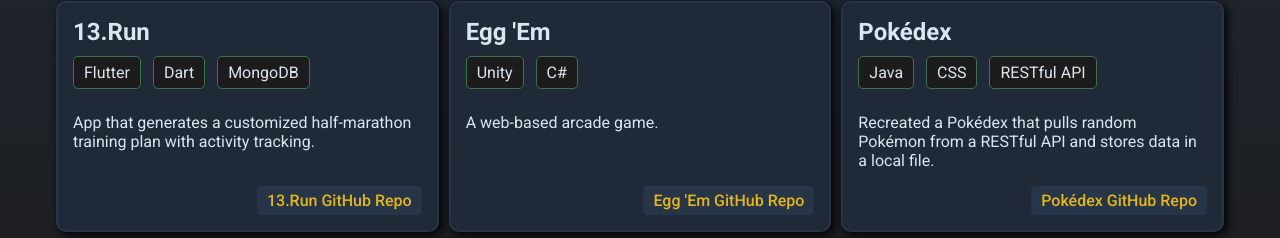
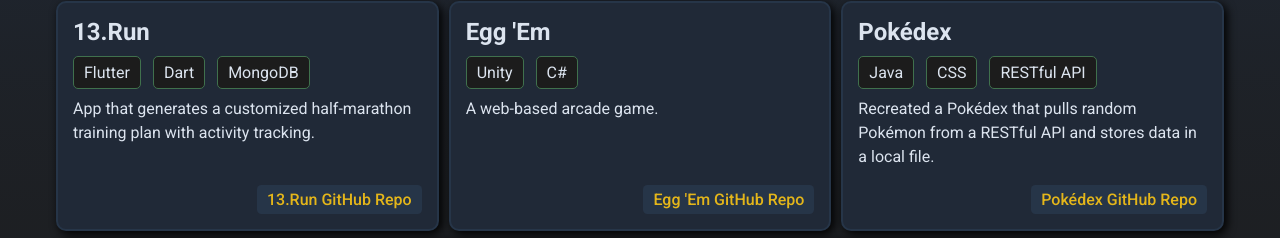
Before and after one commit to BethanyHelwig/bethanyhelwig.github.io, a plain HTML site: page index.html in a window 1280 px wide. Shown: the part 688-926 px from the top of the page. Drawn offline with Linux system fonts and the light colour scheme.

Commit message:
Updated paragraph spacing issue

```diff
--- a/styles.css
+++ b/styles.css
@@ -82,6 +82,11 @@
 h3 {
     font-size: 1rem; /* 16px */
     font-weight: 500;
+}
+
+p {
+    line-height: 1.5rem;
+    margin-top: 0;
 }
 
 .section-heading {
```
